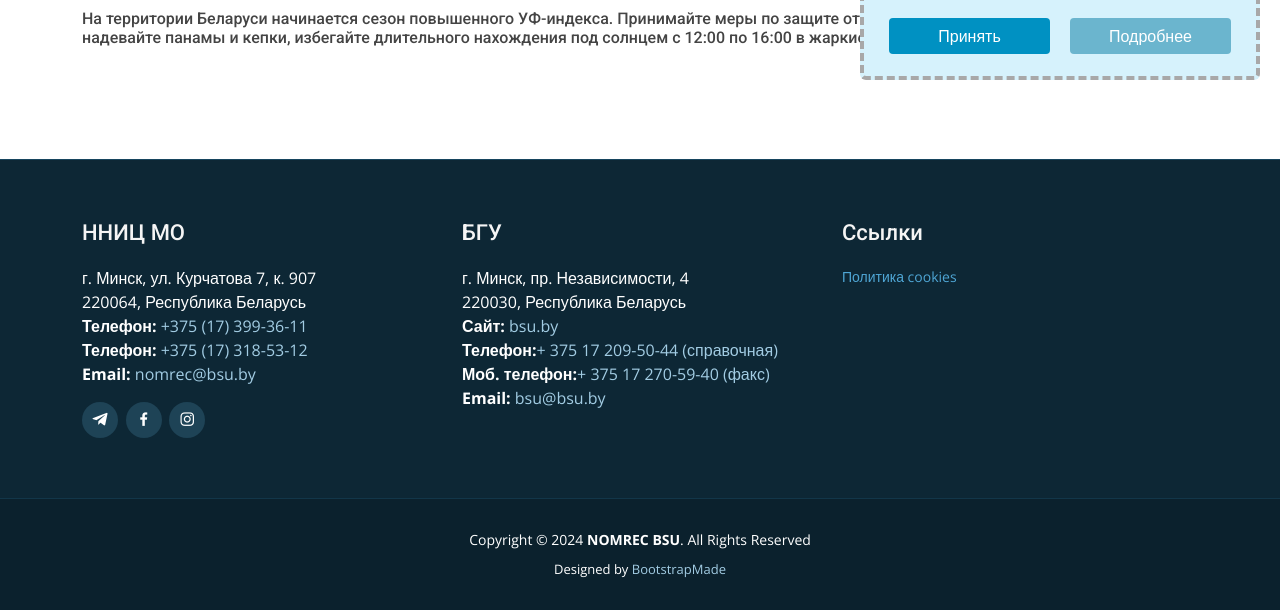
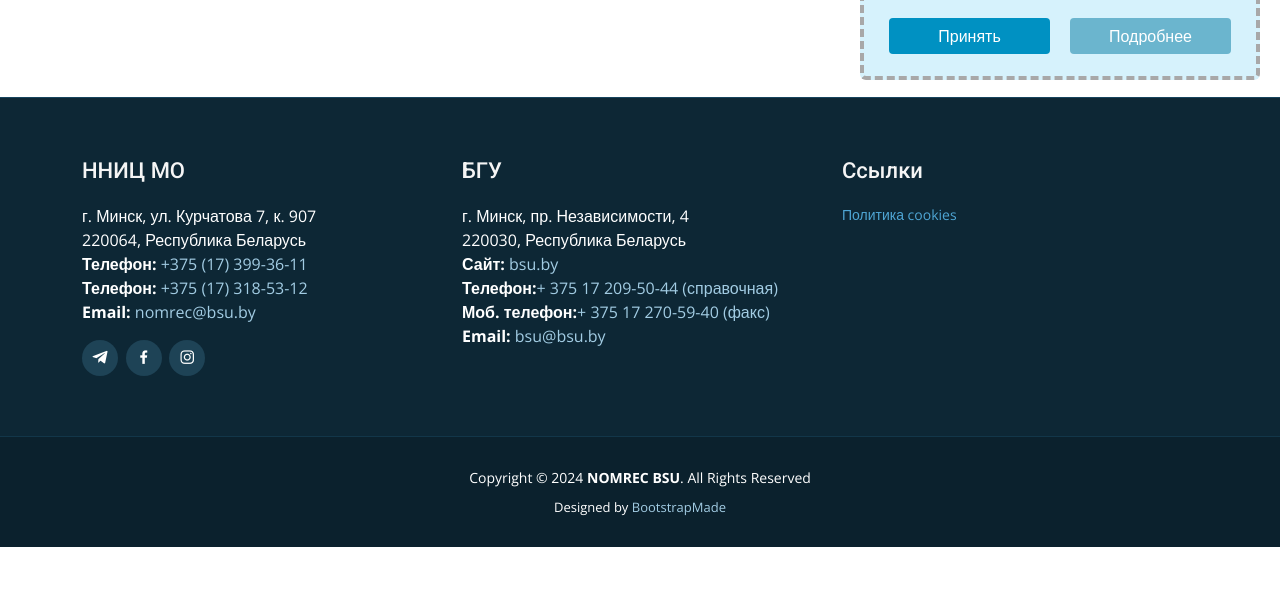
Before and after one commit to silkov78/ozone-bsu, a Django app: page /observations/info/ in a window 1280 px wide. Shown: the part 705-1315 px from the top of the page. After the commit the page ends 1252 px from the top, so only its background shows below. Run offline with Django 4.2, Linux system fonts and the light colour scheme; data that the repository does not hold is empty; parts of the project's set-up code (start-up, migrations or seed data) failed here and were passed over; some libraries are stand-ins or nearby versions.

Commit message:
remove hot days message

```diff
--- a/ozone_v4/templates/observations-info.html
+++ b/ozone_v4/templates/observations-info.html
@@ -55,12 +55,6 @@
 					</table>
 				</div>
 
-				<h6 class="col-12 mt-3">
-					На территории Беларуси начинается сезон повышенного УФ-индекса.
-					Принимайте меры по защите от ультрафиолетового излучения солнца:
-					надевайте панамы и кепки, избегайте длительного нахождения под солнцем с 12:00 по 16:00 в жаркие дни !
-				</h6>
-
             </div>
         </div>
     </section>
```
